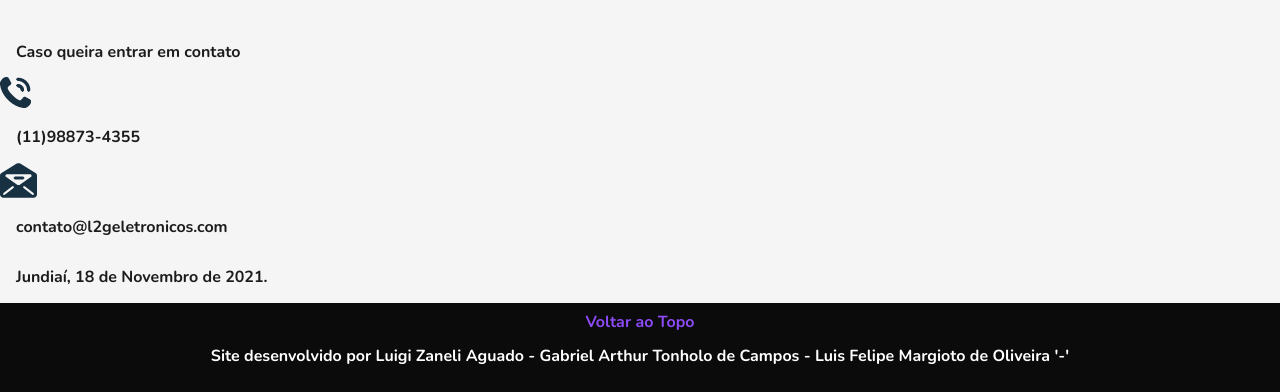
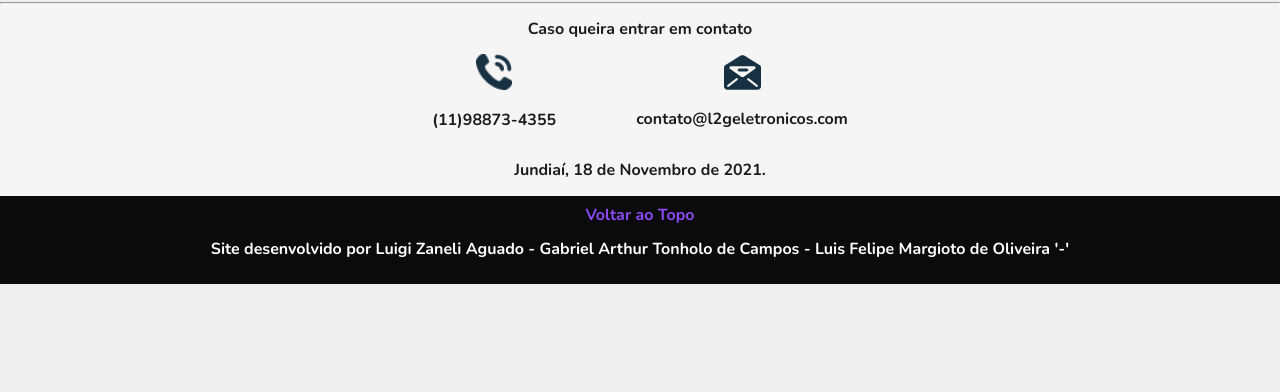
Before and after one commit to LuigiAguado/L2G-E-commerce, a plain HTML site: page Desenvolvimento/comprarealizada.html in a window 1280 px wide. Shown: the part 663-1055 px from the top of the page. After the commit the page ends 947 px from the top, so only its background shows below. Drawn offline with nearby package versions, Linux system fonts and the light colour scheme.

Commit message:
Rodapé atualização

```diff
--- a/Desenvolvimento/Login.html
+++ b/Desenvolvimento/Login.html
@@ -43,24 +43,29 @@
     </form>
 </section>
 
-<br><br><br><br><br><br><br><br><br>
+<br><br><br><br><br><br><br><br><br><br>
 
+</section>
+<br><br>
+
+<hr id="linharodape">
 <section id="contato">
-    <h2>Contate-nos</h2>
-    <p>Caso queira entrar em contato</p>
-
-    <div>
-        <img src="img/tel.png" alt="telefone">
+    <center><p>Caso queira entrar em contato</p></center>
+<div id="fotosrodape">
+    <div class="imgrodape">
+        <img src="img/tel.png" alt="telefone" style="height: 36px;">
         <p><a href="tel:11988734355"></a> (11)98873-4355</p>
     </div>
 
-    <div>
+    <div class="imgrodape">
         <img src="img/mail.png" alt="email">
         <p><a href="mailto:contato@l2geletronicos.com"></a> contato@l2geletronicos.com </p>
     </div>
+</div>
 
-        <p id="date"></p>
-        <script src="jstempo.js"></script>
+   <center> <p id="date"></p>
+    <script src="jstempo.js"></script></center>
+
 </section>
 
 
--- a/Desenvolvimento/comprarealizada.html
+++ b/Desenvolvimento/comprarealizada.html
@@ -33,24 +33,29 @@
 
     <center><a href="Index.html" class="botao" id="botaorealizado">Voltar ao Início</a></center>
 
-    <br><br><br><br><br><br><br><br><br><br><br>
+    <br><br><br><br><br><br><br><br><br><br><br><br><br><br><br>
 
+</section>
+<br><br>
+
+<hr id="linharodape">
 <section id="contato">
-    <h2>Contate-nos</h2>
-    <p>Caso queira entrar em contato</p>
-
-    <div>
-        <img src="img/tel.png" alt="telefone">
+    <center><p>Caso queira entrar em contato</p></center>
+<div id="fotosrodape">
+    <div class="imgrodape">
+        <img src="img/tel.png" alt="telefone" style="height: 36px;">
         <p><a href="tel:11988734355"></a> (11)98873-4355</p>
     </div>
 
-    <div>
+    <div class="imgrodape">
         <img src="img/mail.png" alt="email">
         <p><a href="mailto:contato@l2geletronicos.com"></a> contato@l2geletronicos.com </p>
     </div>
+</div>
 
-        <p id="date"></p>
-        <script src="jstempo.js"></script>
+   <center> <p id="date"></p>
+    <script src="jstempo.js"></script></center>
+
 </section>
 
 
```
Also changed, not shown: Desenvolvimento/carrinho.html (+12 -8 lines), Desenvolvimento/loginrealizado.html (+14 -9 lines), Desenvolvimento/loja.html (+13 -8 lines).
